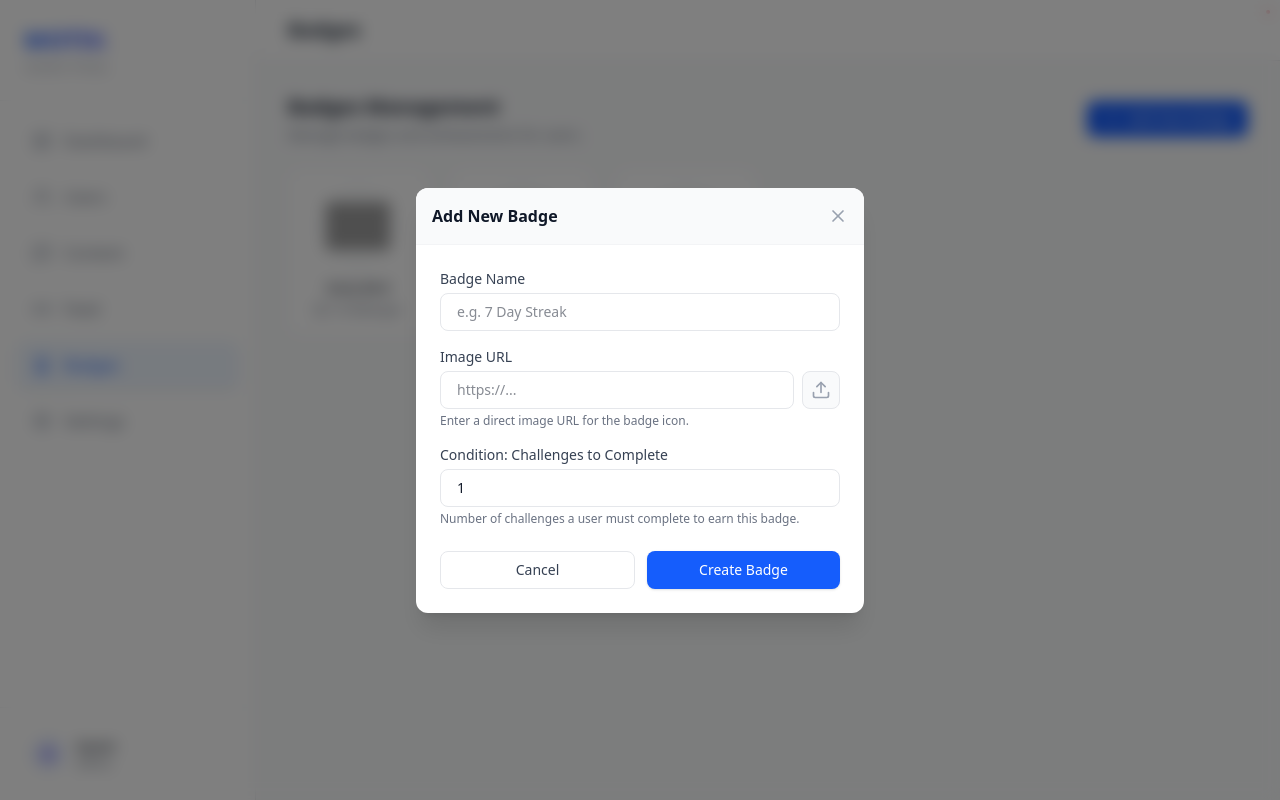
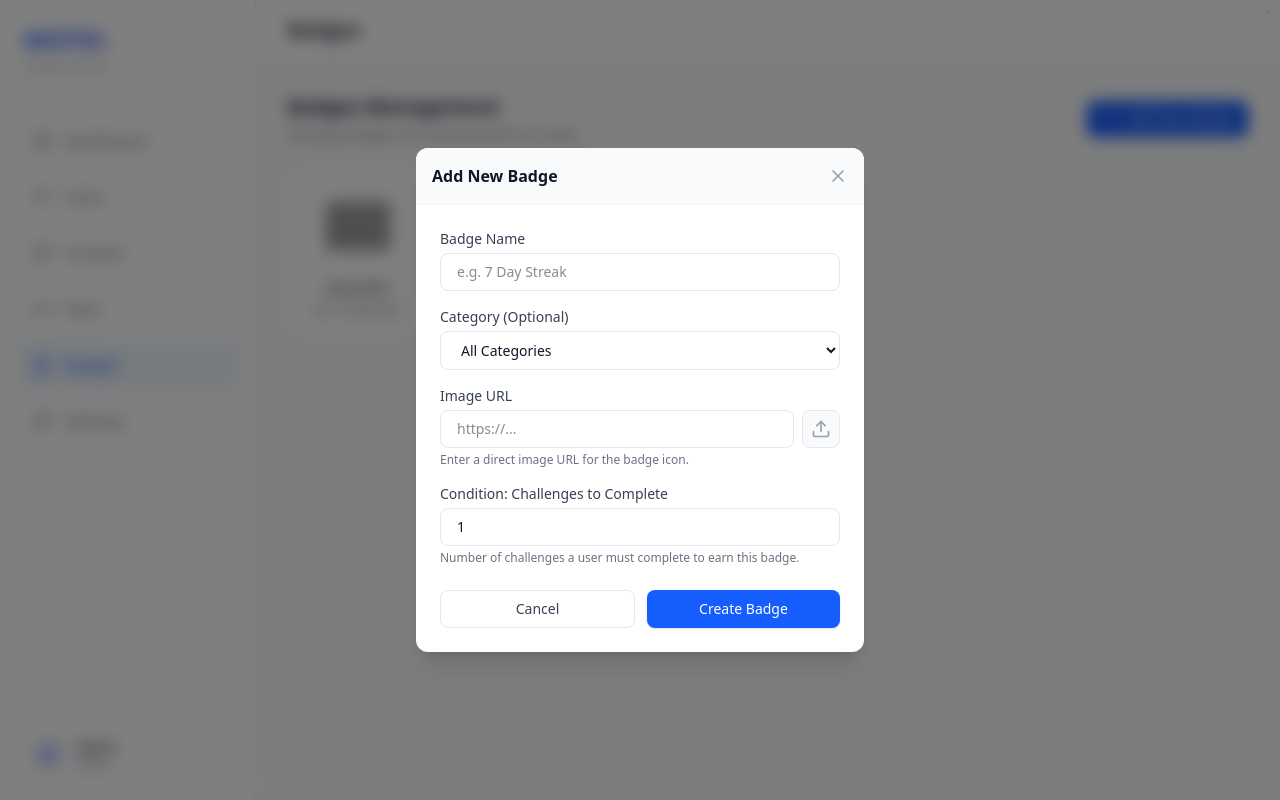
Before and after one commit to Duseca/Motive-admin-panel, a React (Vite) app: page /badges in a window 1280 px wide. Both pictures are taken after a click on the button "Add New Badge". Built offline with nearby package versions, Linux system fonts and the light colour scheme; grey boxes are pictures that could not be loaded.

Commit message:
time and badgesupdated

```diff
--- a/src/pages/BadgesPage.tsx
+++ b/src/pages/BadgesPage.tsx
@@ -1,6 +1,7 @@
 import { useState } from 'react'
 import { Plus, X, Upload, Trophy } from 'lucide-react'
 import { toast } from 'react-toastify'
+import { useStore } from '../store/useStore'
 
 interface BadgeCondition {
   type: 'challenges_count'
@@ -12,9 +13,11 @@ interface Badge {
   name: string
   imageUrl: string
   condition: BadgeCondition
+  categoryId?: string
 }
 
 export default function BadgesPage() {
+  const { categories } = useStore()
   const [badges, setBadges] = useState<Badge[]>([
     {
       id: '1',
@@ -39,6 +42,7 @@ export default function BadgesPage() {
   const [newBadgeName, setNewBadgeName] = useState('')
   const [newBadgeImage, setNewBadgeImage] = useState('')
   const [challengesCount, setChallengesCount] = useState<number>(1)
+  const [selectedCategoryId, setSelectedCategoryId] = useState<string>('')
 
   const handleAddBadge = (e: React.FormEvent) => {
     e.preventDefault()
@@ -54,7 +58,8 @@ export default function BadgesPage() {
       condition: {
         type: 'challenges_count',
         value: challengesCount
-      }
+      },
+      categoryId: selectedCategoryId
     }
 
     setBadges([...badges, newBadge])
@@ -103,6 +108,11 @@ export default function BadgesPage() {
                 <Trophy className="w-3 h-3" />
                 <span>{badge.condition.value} Challenges</span>
               </div>
+              {badge.categoryId && (
+                <p className="text-xs text-blue-600 mt-1">
+                  {categories.find(c => c.id === badge.categoryId)?.name}
+                </p>
+              )}
             </div>
           </div>
         ))}
@@ -134,6 +144,24 @@ export default function BadgesPage() {
                   placeholder="e.g. 7 Day Streak"
                   className="w-full px-4 py-2 border border-gray-200 rounded-lg focus:outline-none focus:ring-2 focus:ring-blue-500 focus:border-transparent text-sm"
                 />
+              </div>
+
+              <div>
+                <label className="block text-sm font-medium text-gray-700 mb-1">
+                  Category (Optional)
+                </label>
+                <select
+                  value={selectedCategoryId}
+                  onChange={(e) => setSelectedCategoryId(e.target.value)}
+                  className="w-full px-4 py-2 border border-gray-200 rounded-lg focus:outline-none focus:ring-2 focus:ring-blue-500 focus:border-transparent text-sm"
+                >
+                  <option value="">All Categories</option>
+                  {categories.map((cat) => (
+                    <option key={cat.id} value={cat.id}>
+                      {cat.name}
+                    </option>
+                  ))}
+                </select>
               </div>
 
               <div>
--- a/src/pages/ContentPage.tsx
+++ b/src/pages/ContentPage.tsx
@@ -1,6 +1,6 @@
 import { useState } from 'react'
-import { useStore, Category, Challenge, Quote } from '../store/useStore'
-import { Plus, Trash2, Edit2 } from 'lucide-react'
+import { useStore } from '../store/useStore'
+import { Plus, Trash2 } from 'lucide-react'
 
 export default function ContentPage() {
   const [activeTab, setActiveTab] = useState<'categories' | 'challenges' | 'quotes'>('categories')
@@ -13,8 +13,8 @@ export default function ContentPage() {
             key={tab}
             onClick={() => setActiveTab(tab as any)}
             className={`px-4 py-2 rounded-lg text-sm font-medium capitalize transition-all ${activeTab === tab
-                ? 'bg-blue-600 text-white shadow-sm'
-                : 'text-gray-500 hover:text-gray-900 hover:bg-gray-50'
+              ? 'bg-blue-600 text-white shadow-sm'
+              : 'text-gray-500 hover:text-gray-900 hover:bg-gray-50'
               }`}
           >
             {tab}
@@ -76,11 +76,13 @@ function ChallengesManager() {
   const { challenges, categories, addChallenge, deleteChallenge } = useStore()
   const [title, setTitle] = useState('')
   const [catId, setCatId] = useState(categories[0]?.id || '')
+  const [minTime, setMinTime] = useState(15)
 
   const handleAdd = () => {
     if (!title || !catId) return
-    addChallenge({ id: Date.now().toString(), categoryId: catId, title, icon: '⭐' })
+    addChallenge({ id: Date.now().toString(), categoryId: catId, title, icon: '⭐', minTime })
     setTitle('')
+    setMinTime(15)
   }
 
   return (
@@ -102,6 +104,19 @@ function ChallengesManager() {
             placeholder="Challenge Title"
             className="border border-gray-300 rounded-lg px-3 py-1.5 text-sm w-64"
           />
+          <select
+            value={minTime}
+            onChange={(e) => setMinTime(Number(e.target.value))}
+            className="border border-gray-300 rounded-lg px-3 py-1.5 text-sm"
+          >
+            <option value={0}>No Min Time</option>
+            <option value={15}>15m</option>
+            <option value={30}>30m</option>
+            <option value={45}>45m</option>
+            <option value={60}>1h</option>
+            <option value={90}>1.5h</option>
+            <option value={120}>2h</option>
+          </select>
           <button onClick={handleAdd} className="flex items-center gap-2 bg-blue-600 text-white px-3 py-1.5 rounded-lg text-sm font-medium hover:bg-blue-700">
             <Plus className="w-4 h-4" /> Add
           </button>
@@ -116,7 +131,10 @@ function ChallengesManager() {
                 <span className="text-xl">{challenge.icon}</span>
                 <div>
                   <p className="font-medium text-gray-900">{challenge.title}</p>
-                  <p className="text-xs text-gray-500">{cat?.name}</p>
+                  <div className="flex gap-2 text-xs text-gray-500">
+                    <span>{cat?.name}</span>
+                    {challenge.minTime > 0 && <span>• Min: {challenge.minTime}m</span>}
+                  </div>
                 </div>
               </div>
               <button onClick={() => deleteChallenge(challenge.id)} className="text-red-400 hover:text-red-600">
--- a/src/store/useStore.ts
+++ b/src/store/useStore.ts
@@ -23,6 +23,7 @@ export interface Challenge {
   categoryId: string
   title: string
   icon: string
+  minTime: number // in minutes
 }
 
 export interface Quote {
@@ -97,8 +98,8 @@ export const useStore = create<StoreState>((set) => ({
     { id: '4', name: 'Introversion', color: 'bg-indigo-100 text-indigo-800' },
   ],
   challenges: [
-    { id: '1', categoryId: '1', title: 'Wake up at 6 AM', icon: '⏰' },
-    { id: '2', categoryId: '2', title: 'Walk for 20 mins', icon: '🚶' },
+    { id: '1', categoryId: '1', title: 'Wake up at 6 AM', icon: '⏰', minTime: 0 },
+    { id: '2', categoryId: '2', title: 'Walk for 20 mins', icon: '🚶', minTime: 20 },
   ],
   quotes: [
     { id: '1', text: 'The only way to do great work is to love what you do.', author: 'Steve Jobs' },
```
